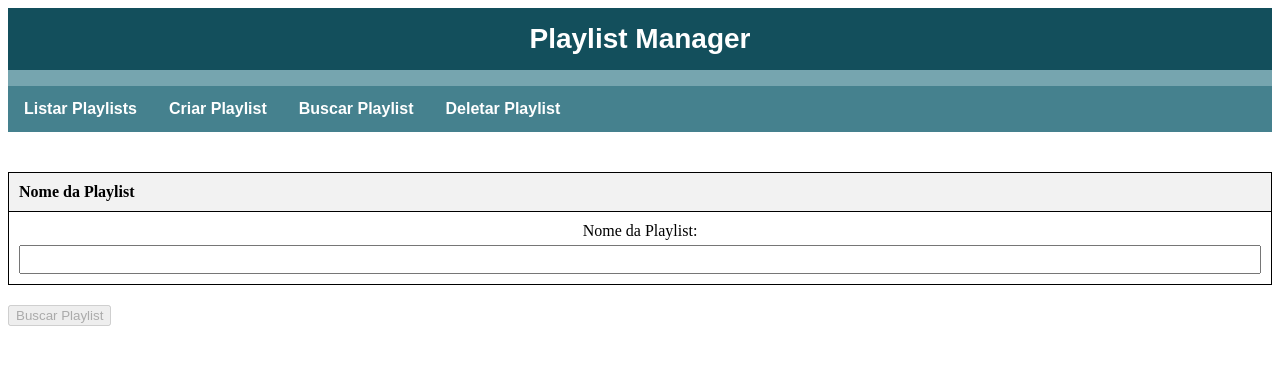
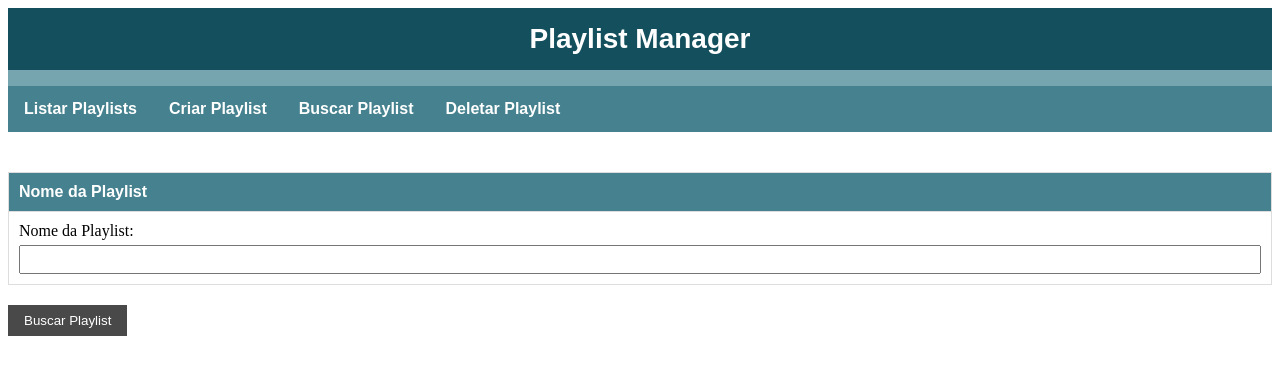
Before and after one commit to Christian-Dubois/playlist-front, an Angular app: page /find-playlist in a window 1280 px wide. Shown: the top 374 px of the page. Built offline with nearby package versions, Linux system fonts and the light colour scheme.

Commit message:
standardizing the style of playlist tables

```diff
--- a/src/app/components/create-playlist/create-playlist.component.css
+++ b/src/app/components/create-playlist/create-playlist.component.css
@@ -1,25 +1,27 @@
-table {
+.create-playlist-form {
+  margin-bottom: 20px;
+}
+
+.form-table {
   width: 100%;
   border-collapse: collapse;
   margin-bottom: 20px;
 }
 
-table, th, td {
-  border: 1px solid black;
+.form-table, .form-table th, .form-table td {
+  border: 1px solid #ddd;
 }
 
-th, td {
+.form-table th, .form-table td {
   padding: 10px;
   text-align: left;
-  vertical-align: middle; /* Centraliza verticalmente */
 }
 
-th {
-  background-color: #f2f2f2;
-}
-
-form {
-  margin-bottom: 20px;
+.form-table th {
+  background-color: #45818e;
+  color: white;
+  font-family: 'Arial', sans-serif;
+  font-weight: bold;
 }
 
 input[type="text"], textarea {
@@ -31,9 +33,10 @@ input[type="text"], textarea {
 label {
   display: block;
   margin-bottom: 5px;
+  text-align: left;
 }
 
-em {
+.error-message {
   color: red;
   font-style: italic;
   font-size: 0.9em;
@@ -50,3 +53,49 @@ em {
   font-weight: bold;
   margin-bottom: 10px;
 }
+
+.add-music-button, .remove-music-button, .submit-button {
+  padding: 8px 16px;
+  background-color: #494949;
+  color: white;
+  border: none;
+  cursor: pointer;
+  border-radius: 5px;
+}
+
+.add-music-button:hover, .remove-music-button:hover, .submit-button:hover {
+  background-color: #393939;
+}
+
+
+.submit-button:disabled {
+  background-color: #cccccc;
+  cursor: not-allowed;
+}
+
+.playlist-table {
+  width: 100%;
+  border-collapse: collapse;
+  margin-top: 20px;
+}
+
+.playlist-table th, .playlist-table td {
+  border: 1px solid #ddd;
+  padding: 8px;
+  text-align: left;
+}
+
+.playlist-table th {
+  background-color: #45818e;
+  color: white;
+  font-family: 'Arial', sans-serif;
+  font-weight: bold;
+}
+
+.playlist-table tr:nth-child(even) {
+  background-color: #f9f9f9;
+}
+
+.playlist-table tr:hover {
+  background-color: #f1f1f1;
+}
--- a/src/app/components/delete-playlist/delete-playlist.component.css
+++ b/src/app/components/delete-playlist/delete-playlist.component.css
@@ -1,6 +1,6 @@
-h2 {
-  font-size: 1.5rem;
-  margin-bottom: 1rem;
+.delete-playlist-container {
+  margin-bottom: 20px;
+  font-family: 'Arial', sans-serif;
 }
 
 label {
@@ -21,10 +21,28 @@ button.delete-button {
   color: white;
   border: none;
   cursor: pointer;
+  border-radius: 5px;
 }
 
 button.delete-button:hover {
   background-color: #3d3d3d;
+}
+
+button.delete-button:disabled {
+  background-color: #cccccc;
+  cursor: not-allowed;
+}
+
+.selected-playlist-container {
+  margin-top: 20px;
+}
+
+.selected-playlist-container h3 {
+  margin: 0;
+}
+
+.selected-playlist-container p {
+  margin: 0;
 }
 
 .playlist-table {
@@ -33,15 +51,29 @@ button.delete-button:hover {
   margin-top: 20px;
 }
 
-.playlist-table, th, td {
-  border: 1px solid black;
-}
-
-th, td {
-  padding: 10px;
+.playlist-table th, .playlist-table td {
+  border: 1px solid #ddd;
+  padding: 8px;
   text-align: left;
 }
 
-th {
-  background-color: #f2f2f2;
+.playlist-table th {
+  background-color: #45818e;
+  color: white;
+  font-family: 'Arial', sans-serif;
+  font-weight: bold;
 }
+
+.playlist-table tr:nth-child(even) {
+  background-color: #f9f9f9;
+}
+
+.playlist-table tr:hover {
+  background-color: #f1f1f1;
+}
+
+.error-message {
+  color: red;
+  font-style: italic;
+  font-size: 0.9em;
+}
--- a/src/app/components/delete-playlist/delete-playlist.component.html
+++ b/src/app/components/delete-playlist/delete-playlist.component.html
@@ -1,16 +1,15 @@
-<div>
-  <h2>Deletar Playlist</h2>
-  <label for="playlistSelect">Selecione a Playlist:</label>
+<div class="delete-playlist-container">
+  <label for="playlistSelect">Selecione a Playlist para deletar:</label>
   <select id="playlistSelect" (change)="selectPlaylist($event.target)">
     <option value="">Selecione...</option>
     <option *ngFor="let playlist of playlists" [value]="playlist.nome">{{ playlist.nome }}</option>
   </select>
-  <button type="button" (click)="deletePlaylist()" class="delete-button">Deletar Playlist</button>
+  <button type="button" (click)="deletePlaylist()" class="delete-button" [disabled]="!selectedPlaylist">Deletar Playlist</button>
 </div>
 
-<div *ngIf="selectedPlaylist">
-  <h3>{{ selectedPlaylist.nome }}</h3>
-  <p>{{ selectedPlaylist.descricao }}</p>
+<div *ngIf="selectedPlaylist" class="selected-playlist-container">
+  <h3>{{ selectedPlaylist.nome || '-' }}</h3>
+  <p>{{ selectedPlaylist.descricao || '-' }}</p>
   <table class="playlist-table">
     <thead>
     <tr>
@@ -21,14 +20,19 @@
       <th>Gênero</th>
     </tr>
     </thead>
-    <tbody>
+    <tbody *ngIf="selectedPlaylist.musicas && selectedPlaylist.musicas.length > 0; else noMusicas">
     <tr *ngFor="let musica of selectedPlaylist.musicas">
-      <td>{{ musica.titulo }}</td>
-      <td>{{ musica.artista }}</td>
-      <td>{{ musica.album }}</td>
-      <td>{{ musica.ano }}</td>
-      <td>{{ musica.genero }}</td>
+      <td>{{ musica.titulo || '-' }}</td>
+      <td>{{ musica.artista || '-' }}</td>
+      <td>{{ musica.album || '-' }}</td>
+      <td>{{ musica.ano || '-' }}</td>
+      <td>{{ musica.genero || '-' }}</td>
     </tr>
     </tbody>
+    <ng-template #noMusicas>
+      <tr class="error-message">
+        <td colspan="5">Nenhuma música encontrada nesta playlist.</td>
+      </tr>
+    </ng-template>
   </table>
 </div>
--- a/src/app/components/find-playlist/find-playlist.component.css
+++ b/src/app/components/find-playlist/find-playlist.component.css
@@ -1,27 +1,30 @@
-table {
+.find-playlist-form {
+  margin-bottom: 20px;
+}
+
+.form-table {
   width: 100%;
   border-collapse: collapse;
   margin-bottom: 20px;
 }
 
-table, th, td {
-  border: 1px solid black;
+.form-table, .form-table th, .form-table td {
+  border: 1px solid #ddd;
 }
 
-th, td {
+.form-table th, .form-table td {
   padding: 10px;
   text-align: left;
 }
 
-th {
-  background-color: #f2f2f2;
+.form-table th {
+  background-color: #45818e;
+  color: white;
+  font-family: 'Arial', sans-serif;
+  font-weight: bold;
 }
 
-form {
-  margin-bottom: 20px;
-}
-
-input[type="text"], textarea {
+input[type="text"] {
   width: 100%;
   padding: 5px;
   box-sizing: border-box;
@@ -30,7 +33,7 @@ input[type="text"], textarea {
 label {
   display: block;
   margin-bottom: 5px;
-  text-align: center;
+  text-align: left;
 }
 
 .error-message {
@@ -38,3 +41,60 @@ label {
   font-style: italic;
   font-size: 0.9em;
 }
+
+.submit-button {
+  padding: 0.5rem 1rem;
+  background-color: #494949;
+  color: white;
+  border: none;
+  cursor: pointer;
+}
+
+.submit-button:hover {
+  background-color: #3d3d3d;
+}
+
+.found-playlist-container {
+  margin-top: 20px;
+}
+
+.found-playlist-container h3 {
+  margin: 0;
+}
+
+.found-playlist-container p {
+  margin: 0;
+}
+
+.playlist-table {
+  width: 100%;
+  border-collapse: collapse;
+  margin-top: 20px;
+}
+
+.playlist-table th, .playlist-table td {
+  border: 1px solid #ddd;
+  padding: 8px;
+  text-align: left;
+}
+
+.playlist-table th {
+  background-color: #45818e;
+  color: white;
+  font-family: 'Arial', sans-serif;
+  font-weight: bold;
+}
+
+.playlist-table tr:nth-child(even) {
+  background-color: #f9f9f9;
+}
+
+.playlist-table tr:hover {
+  background-color: #f1f1f1;
+}
+
+.error-message {
+  color: red;
+  font-style: italic;
+  font-size: 0.9em;
+}
--- a/src/app/components/find-playlist/find-playlist.component.html
+++ b/src/app/components/find-playlist/find-playlist.component.html
@@ -1,5 +1,5 @@
-<form [formGroup]="findPlaylistForm" (ngSubmit)="findPlaylist()">
-  <table>
+<form [formGroup]="findPlaylistForm" (ngSubmit)="findPlaylist()" class="find-playlist-form">
+  <table class="form-table">
     <thead>
     <tr>
       <th>Nome da Playlist</th>
@@ -17,17 +17,17 @@
     </tr>
     </tbody>
   </table>
-  <button type="submit" [disabled]="findPlaylistForm.invalid">Buscar Playlist</button>
+  <button type="submit" [disabled]="findPlaylistForm.invalid" class="submit-button">Buscar Playlist</button>
 </form>
 
 <div *ngIf="notFoundMessage" class="error-message">
   <p>{{ notFoundMessage }}</p>
 </div>
 
-<div *ngIf="foundPlaylist">
-  <h3>{{ foundPlaylist.nome }}</h3>
-  <p>{{ foundPlaylist.descricao }}</p>
-  <table>
+<div *ngIf="foundPlaylist" class="found-playlist-container">
+  <h3>{{ foundPlaylist.nome || '-' }}</h3>
+  <p>{{ foundPlaylist.descricao || '-' }}</p>
+  <table class="playlist-table">
     <thead>
     <tr>
       <th>Título</th>
@@ -38,13 +38,20 @@
     </tr>
     </thead>
     <tbody>
-    <tr *ngFor="let musica of foundPlaylist.musicas">
-      <td>{{ musica.titulo }}</td>
-      <td>{{ musica.artista }}</td>
-      <td>{{ musica.album }}</td>
-      <td>{{ musica.ano }}</td>
-      <td>{{ musica.genero }}</td>
-    </tr>
+    <ng-container *ngIf="foundPlaylist.musicas && foundPlaylist.musicas.length > 0; else noMusicas">
+      <tr *ngFor="let musica of foundPlaylist.musicas">
+        <td>{{ musica.titulo || '-' }}</td>
+        <td>{{ musica.artista || '-' }}</td>
+        <td>{{ musica.album || '-' }}</td>
+        <td>{{ musica.ano || '-' }}</td>
+        <td>{{ musica.genero || '-' }}</td>
+      </tr>
+    </ng-container>
+    <ng-template #noMusicas>
+      <tr class="error-message">
+        <td colspan="5">Nenhuma música encontrada nesta playlist.</td>
+      </tr>
+    </ng-template>
     </tbody>
   </table>
 </div>
--- a/src/app/components/list-playlists/list-playlists.component.css
+++ b/src/app/components/list-playlists/list-playlists.component.css
@@ -1,5 +1,30 @@
 .playlist-container {
   margin-bottom: 20px;
+}
+
+.separator {
+  height: 2px;
+  background-color: #76a5af;
+  margin: 20px 0;
+}
+
+.playlist-table {
+  width: 100%;
+  border-collapse: collapse;
+  margin-top: 10px;
+}
+
+.playlist-table td.label {
+  font-weight: bold;
+  width: 100px;
+}
+
+.playlist-table td {
+  padding: 8px;
+}
+
+.playlist-table h3 {
+  margin: 0;
 }
 
 .musics-table {
@@ -15,7 +40,10 @@
 }
 
 .musics-table th {
-  background-color: #f2f2f2;
+  background-color: #45818e;
+  color: white;
+  font-family: 'Arial', sans-serif;
+  font-weight: bold;
 }
 
 .musics-table tr:nth-child(even) {
--- a/src/app/components/list-playlists/list-playlists.component.html
+++ b/src/app/components/list-playlists/list-playlists.component.html
@@ -1,12 +1,13 @@
-<div *ngFor="let playlist of playlists" class="playlist-container">
+<div *ngFor="let playlist of playlists; let i = index" class="playlist-container">
+  <div *ngIf="i > 0" class="separator"></div>
   <table class="playlist-table">
     <tr>
-      <td>Nome:</td>
-      <td><h3>{{ playlist.nome }}</h3></td>
+      <td class="label">Nome:</td>
+      <td><h3>{{ playlist.nome || '-' }}</h3></td>
     </tr>
     <tr>
-      <td>Descrição:</td>
-      <td>{{ playlist.descricao }}</td>
+      <td class="label">Descrição:</td>
+      <td>{{ playlist.descricao || '-' }}</td>
     </tr>
   </table>
   <table class="musics-table">
@@ -22,11 +23,11 @@
     <tbody>
     <ng-container *ngIf="playlist.musicas && playlist.musicas.length > 0; else noMusicas">
       <tr *ngFor="let musica of playlist.musicas">
-        <td>{{ musica.titulo }}</td>
-        <td>{{ musica.artista }}</td>
-        <td>{{ musica.album }}</td>
-        <td>{{ musica.ano }}</td>
-        <td>{{ musica.genero }}</td>
+        <td>{{ musica.titulo || '-' }}</td>
+        <td>{{ musica.artista || '-' }}</td>
+        <td>{{ musica.album || '-' }}</td>
+        <td>{{ musica.ano || '-' }}</td>
+        <td>{{ musica.genero || '-' }}</td>
       </tr>
     </ng-container>
     <ng-template #noMusicas>
```
Also changed, not shown: src/app/components/create-playlist/create-playlist.component.html (+11 -13 lines), src/app/components/delete-playlist/delete-playlist.component.ts (+15 -5 lines), src/app/components/find-playlist/find-playlist.component.ts (indentation only).
